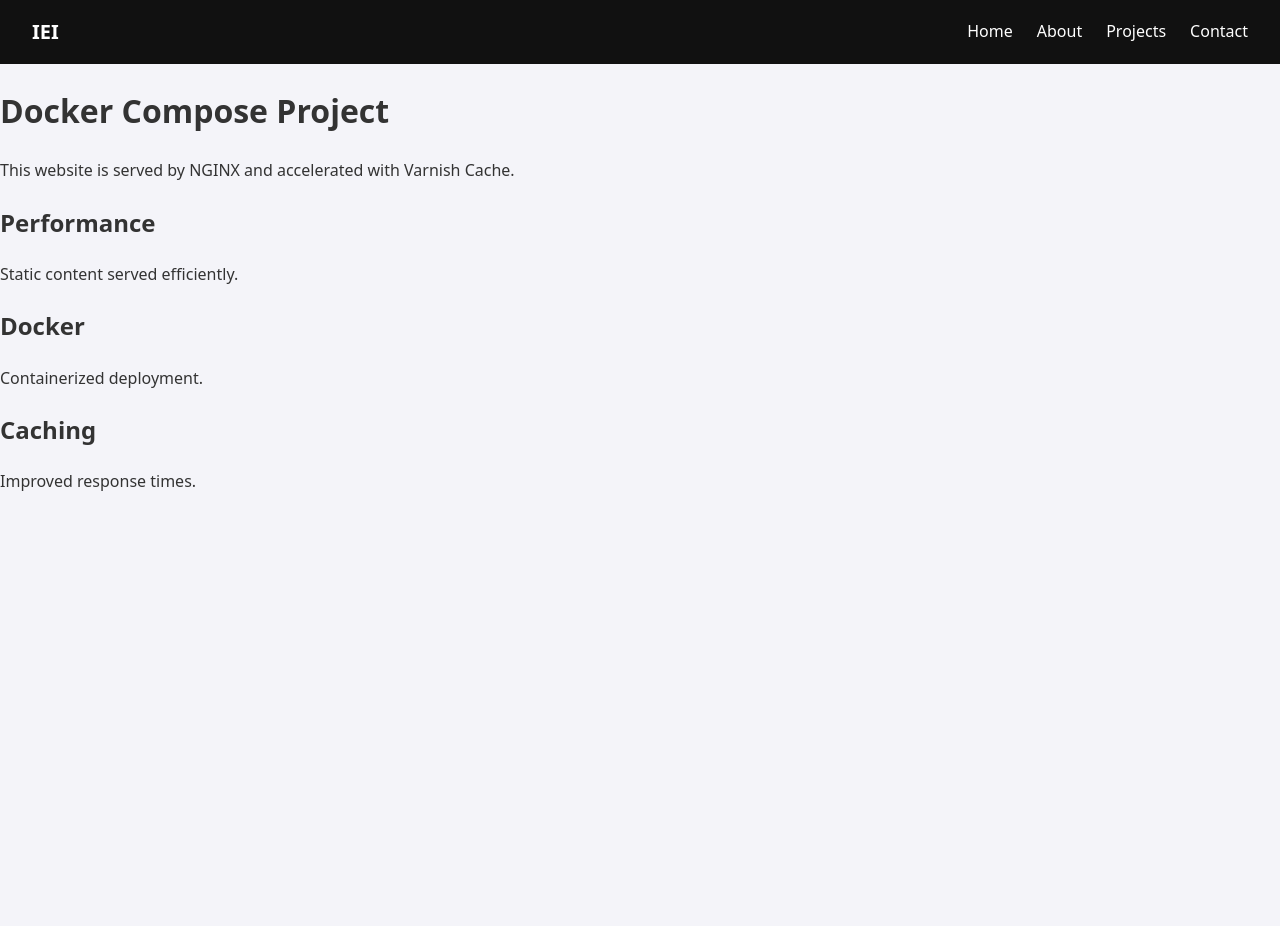
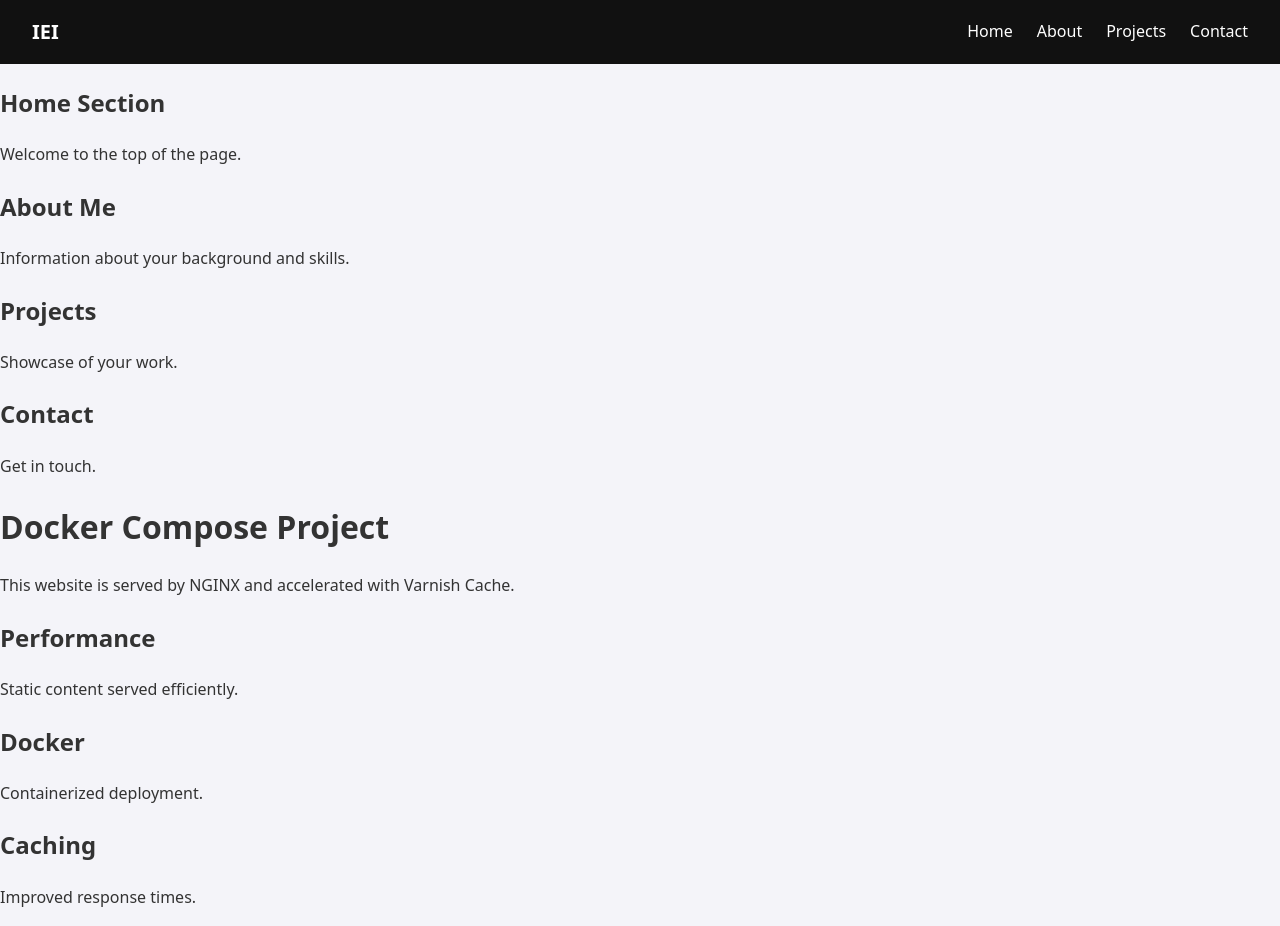
Before and after one commit to Vasco-UA/Trabalho-IEI, a plain HTML site: page website/index.html in a window 1280 px wide. Before the commit the page ends 800 px from the top, so only its background shows below. Drawn offline with Linux system fonts and the light colour scheme.

Commit message:
website update

```diff
--- a/website/index.html
+++ b/website/index.html
@@ -21,6 +21,26 @@
         <li><a href="#contact">Contact</a></li>
     </ul>
 </nav>
+<!-- Sections -->
+<section id="home" class="section">
+    <h1>Home Section</h1>
+    <p>Welcome to the top of the page.</p>
+</section>
+
+<section id="about" class="section">
+    <h2>About Me</h2>
+    <p>Information about your background and skills.</p>
+</section>
+
+<section id="projects" class="section">
+    <h2>Projects</h2>
+    <p>Showcase of your work.</p>
+</section>
+
+<section id="contact" class="section">
+    <h2>Contact</h2>
+    <p>Get in touch.</p>
+</section>
 </head>
 <body>
 
```
